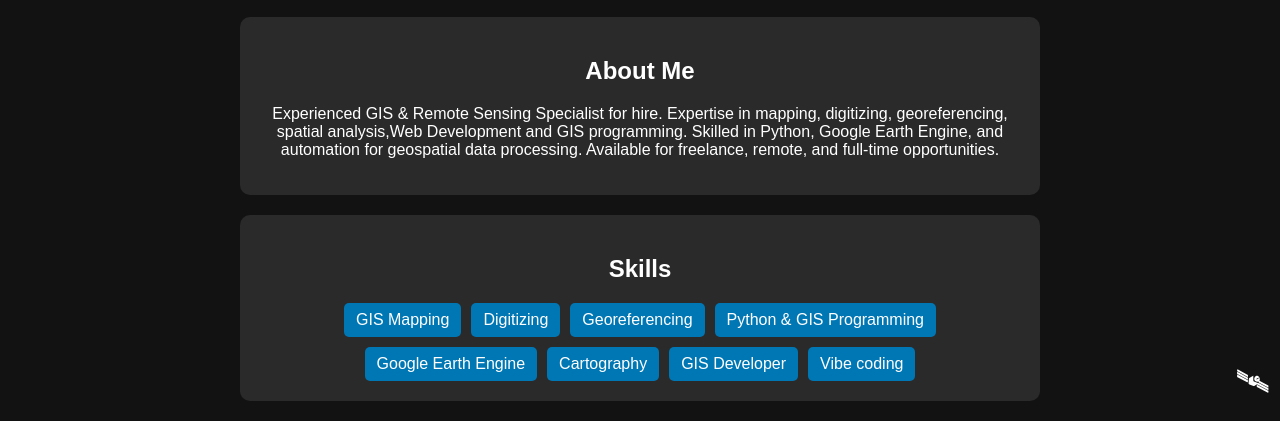
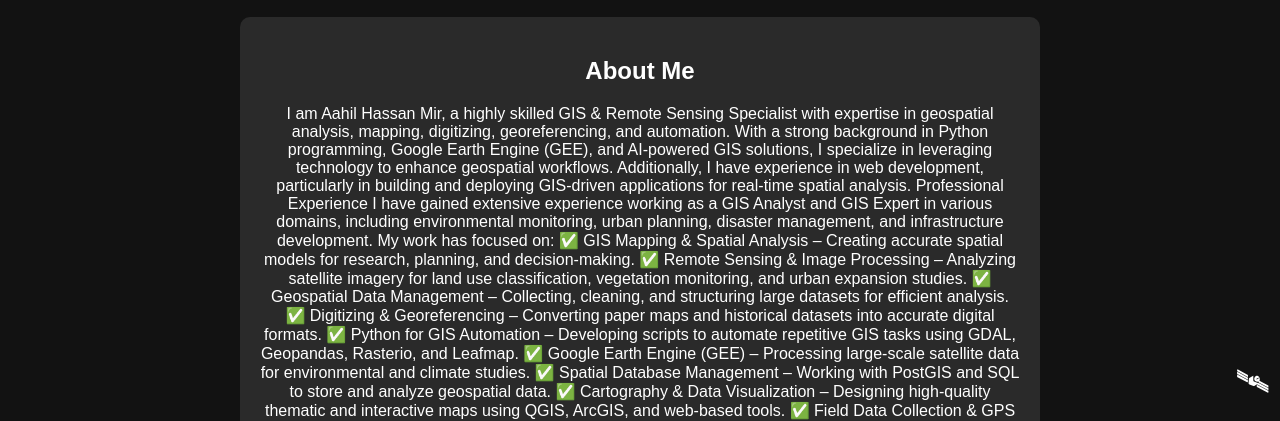
Before and after one commit to Aahil-Hassan/Portfolio, a plain HTML site: page index.html in a window 1280 px wide. Shown: the part 367-788 px from the top of the page. Drawn offline with Linux system fonts and the light colour scheme; a script that the page names is missing.

Commit message:
Update index.html

```diff
--- a/index.html
+++ b/index.html
@@ -89,8 +89,32 @@
 
         <section id="about" class="section">
             <h2>About Me</h2>
-            <p>Experienced GIS & Remote Sensing Specialist for hire. Expertise in mapping, digitizing, georeferencing, spatial analysis,Web Development and GIS programming.
-                Skilled in Python, Google Earth Engine, and automation for geospatial data processing. Available for freelance, remote, and full-time opportunities.</p>
+            <p>I am Aahil Hassan Mir, a highly skilled GIS & Remote Sensing Specialist with expertise in geospatial analysis, mapping, digitizing, georeferencing, and automation. With a strong background in Python programming, Google Earth Engine (GEE), and AI-powered GIS solutions, I specialize in leveraging technology to enhance geospatial workflows. Additionally, I have experience in web development, particularly in building and deploying GIS-driven applications for real-time spatial analysis.
+Professional Experience
+
+I have gained extensive experience working as a GIS Analyst and GIS Expert in various domains, including environmental monitoring, urban planning, disaster management, and infrastructure development. My work has focused on:
+
+✅ GIS Mapping & Spatial Analysis – Creating accurate spatial models for research, planning, and decision-making.
+✅ Remote Sensing & Image Processing – Analyzing satellite imagery for land use classification, vegetation monitoring, and urban expansion studies.
+✅ Geospatial Data Management – Collecting, cleaning, and structuring large datasets for efficient analysis.
+✅ Digitizing & Georeferencing – Converting paper maps and historical datasets into accurate digital formats.
+✅ Python for GIS Automation – Developing scripts to automate repetitive GIS tasks using GDAL, Geopandas, Rasterio, and Leafmap.
+✅ Google Earth Engine (GEE) – Processing large-scale satellite data for environmental and climate studies.
+✅ Spatial Database Management – Working with PostGIS and SQL to store and analyze geospatial data.
+✅ Cartography & Data Visualization – Designing high-quality thematic and interactive maps using QGIS, ArcGIS, and web-based tools.
+✅ Field Data Collection & GPS Surveying – Using mobile GIS tools to collect and validate geospatial information.
+Web Development & GIS Integration
+
+Alongside my GIS expertise, I have experience in web development, particularly in:
+
+✔️ Building and Deploying Web Applications – Using Flask and Streamlit for GIS-based platforms.
+✔️ Developing Interactive Mapping Services – Integrating Leafmap, OpenLayers, and Folium for web-based spatial analysis.
+✔️ Backend Development – Handling server-side operations, APIs, and database management for web applications.
+✔️ Full-Stack GIS Applications – Creating custom dashboards and data visualization tools.
+✔️ Cloud Deployment & Hosting – Deploying GIS-powered applications on PythonAnywhere, Vercel, and other cloud platforms.
+
+I am open to freelance, remote, and full-time opportunities in GIS, remote sensing, AI integration, geospatial automation, and web development. Whether you need advanced spatial analysis, Python-based GIS automation, or interactive mapping solutions, I am ready to contribute my expertise to your projects.
+</p>
         </section>
 
         <section id="skills" class="section">
```
